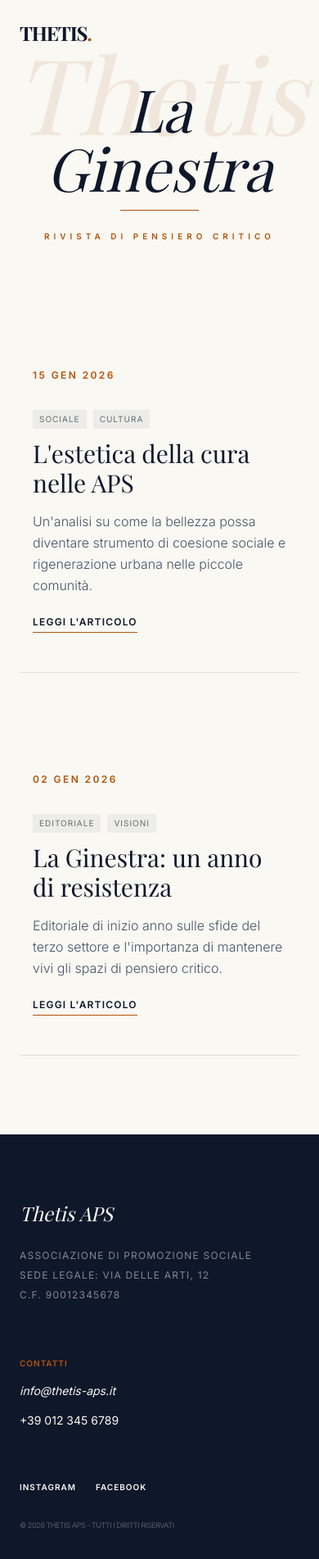
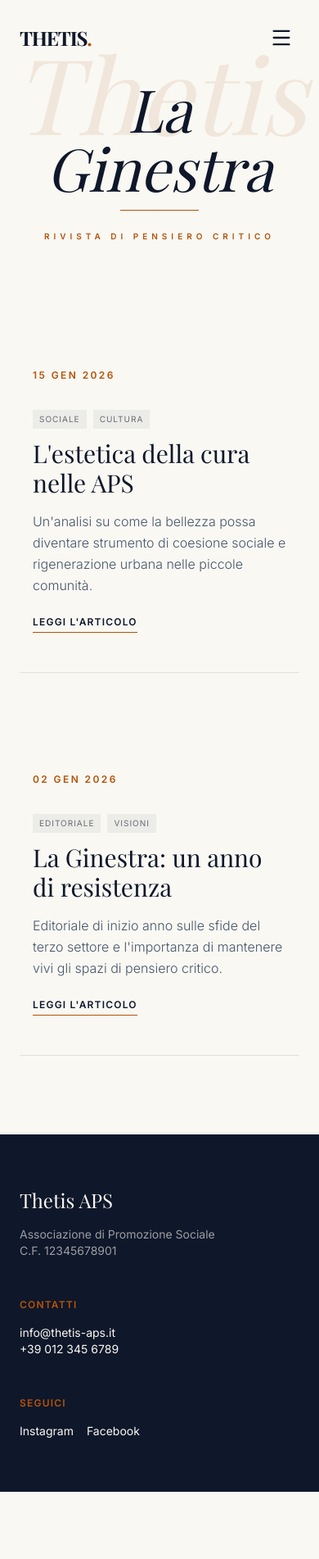
Before and after one commit to alessiopizzi258/thetis-web, a React (Vite) app: page /articoli in a window 390 px wide. Shown: the top 1902 px of the page at 82% size. After the commit the page ends 1820 px from the top, so only its background shows below. Built offline with nearby package versions, Linux system fonts and the light colour scheme; a web font is replaced by a local one.

Commit message:
modifica componenti

```diff
--- a/src/App.jsx
+++ b/src/App.jsx
@@ -1,97 +1,22 @@
-import { BrowserRouter as Router, Routes, Route, Link, useLocation } from 'react-router-dom';
-import { useState, useEffect } from 'react';
+import { BrowserRouter as Router, Routes, Route } from 'react-router-dom';
 
-// Import delle pagine (Assicurati che i percorsi siano corretti)
+// Import Layout (Assicurati che i nomi dei file siano corretti)
+import Header from './components/layout/Header';
+import Footer from './components/layout/Footer';
+
+// Import Pagine
 import Home from './pages/Home';
 import Visioni from './pages/Visioni';
 import Articoli from './pages/Articoli';
 import ChiSiamo from './pages/ChiSiamo';
 import Programmazione from './pages/Programmazione';
 
-// Componente Header con gestione stato Active e Mobile Menu
-const Header = () => {
-  const location = useLocation();
-  const [isScrolled, setIsScrolled] = useState(false);
-
-  // Effetto per cambiare background allo scroll
-  useEffect(() => {
-    const handleScroll = () => setIsScrolled(window.scrollY > 50);
-    window.addEventListener('scroll', handleScroll);
-    return () => window.removeEventListener('scroll', handleScroll);
-  }, []);
-
-  const navLinks = [
-    { name: 'Home', path: '/' },
-    { name: 'Visioni', path: '/visioni' },
-    { name: 'Articoli', path: '/articoli' },
-    { name: 'Programmazione', path: '/programmazione' },
-    { name: 'Chi Siamo', path: '/chi-siamo' },
-  ];
-
-  return (
-    <header className={`fixed w-full z-50 transition-all duration-500 ${
-      isScrolled ? 'bg-ivory/95 backdrop-blur-md py-4 shadow-sm' : 'bg-transparent py-6'
-    }`}>
-      <nav className="max-w-7xl mx-auto px-6 flex justify-between items-center">
-        <Link to="/" className="text-2xl font-serif font-bold tracking-tighter text-midnight">
-          THETIS<span className="text-gold-custom">.</span>
-        </Link>
-
-        <div className="hidden md:flex space-x-10">
-          {navLinks.map((link) => (
-            <Link
-              key={link.path}
-              to={link.path}
-              className={`text-[10px] uppercase tracking-[0.2em] font-bold transition-colors hover:text-gold-custom ${
-                location.pathname === link.path ? 'text-gold-custom' : 'text-midnight/70'
-              }`}
-            >
-              {link.name}
-            </Link>
-          ))}
-        </div>
-      </nav>
-    </header>
-  );
-};
-
-// Componente Footer Istituzionale
-const Footer = () => (
-  <footer className="bg-midnight text-ivory py-20 px-6">
-    <div className="max-w-7xl mx-auto grid grid-cols-1 md:grid-cols-3 gap-16">
-      <div>
-        <h3 className="text-2xl font-serif italic mb-6">Thetis APS</h3>
-        <p className="text-xs opacity-50 leading-loose uppercase tracking-widest">
-          Associazione di Promozione Sociale<br />
-          Sede Legale: Via delle Arti, 12<br />
-          C.F. 90012345678
-        </p>
-      </div>
-      <div className="flex flex-col space-y-4">
-        <span className="text-gold-custom tracking-widest text-[10px] font-bold uppercase">Contatti</span>
-        <a href="mailto:info@thetis-aps.it" className="text-sm hover:text-gold-custom transition-colors italic">info@thetis-aps.it</a>
-        <p className="text-sm">+39 012 345 6789</p>
-      </div>
-      <div className="md:text-right flex flex-col justify-between">
-        <div className="space-x-6 text-[10px] uppercase tracking-widest font-bold">
-          <a href="#" className="hover:text-gold-custom">Instagram</a>
-          <a href="#" className="hover:text-gold-custom">Facebook</a>
-        </div>
-        <p className="text-[9px] opacity-30 uppercase tracking-tighter mt-8 md:mt-0">
-          © 2026 Thetis APS - Tutti i diritti riservati
-        </p>
-      </div>
-    </div>
-  </footer>
-);
-
 function App() {
   return (
     <Router>
-      <div className="flex flex-col min-h-screen">
+      <div className="flex flex-col min-h-screen bg-ivory">
         <Header />
 
-        {/* Main Content Area */}
         <main className="flex-grow">
           <Routes>
             <Route path="/" element={<Home />} />
--- a/src/components/layout/Header.jsx
+++ b/src/components/layout/Header.jsx
@@ -7,21 +7,14 @@ const Header = () => {
   const [isScrolled, setIsScrolled] = useState(false);
   const [mobileMenuOpen, setMobileMenuOpen] = useState(false);
 
-  // 1. Gestione Scroll per background e colori
   useEffect(() => {
     const handleScroll = () => setIsScrolled(window.scrollY > 50);
     window.addEventListener('scroll', handleScroll);
     return () => window.removeEventListener('scroll', handleScroll);
   }, []);
 
-  // Chiude il menu mobile al cambio pagina
+  // Chiude il menu mobile quando si cambia pagina
   useEffect(() => setMobileMenuOpen(false), [location]);
-
-  // 2. Logica Colore: Se siamo in Home (con hero blu) e non abbiamo scrollato, il testo è BIANCO
-  // Se abbiamo scrollato o siamo in altre pagine, il testo è BLU NOTTE (midnight)
-  const isHomePage = location.pathname === '/';
-  const textColor = (isHomePage && !isScrolled) ? 'text-ivory' : 'text-midnight';
-  const logoColor = (isHomePage && !isScrolled) ? 'text-ivory' : 'text-midnight';
 
   const navLinks = [
     { name: 'Home', path: '/' },
@@ -31,23 +24,30 @@ const Header = () => {
     { name: 'Chi Siamo', path: '/chi-siamo' },
   ];
 
+  // LOGICA COLORE: Sulle pagine con sfondo blu (Home e Chi Siamo),
+  // se non abbiamo scrollato, il testo deve essere bianco (ivory).
+  const isDarkPage = location.pathname === '/' || location.pathname === '/chi-siamo';
+  const useWhiteText = isDarkPage && !isScrolled;
+
+  const textColor = useWhiteText ? 'text-ivory' : 'text-midnight';
+  const logoColor = useWhiteText ? 'text-ivory' : 'text-midnight';
+
   return (
     <header className={`fixed w-full z-[100] transition-all duration-500 ${
-      isScrolled ? 'bg-ivory/95 backdrop-blur-md py-4 shadow-md' : 'bg-transparent py-6'
+      isScrolled ? 'bg-ivory/95 backdrop-blur-md py-4 shadow-sm' : 'bg-transparent py-6'
     }`}>
       <nav className="max-w-7xl mx-auto px-6 flex justify-between items-center">
-        {/* LOGO */}
-        <Link to="/" className={`text-2xl font-serif font-bold tracking-tighter transition-colors ${logoColor}`}>
+        <Link to="/" className={`text-2xl font-serif font-bold tracking-tighter transition-colors duration-500 ${logoColor}`}>
           THETIS<span className="text-gold-custom">.</span>
         </Link>
 
-        {/* DESKTOP MENU */}
+        {/* Menu Desktop */}
         <div className="hidden md:flex space-x-10">
           {navLinks.map((link) => (
             <Link
               key={link.path}
               to={link.path}
-              className={`text-[10px] uppercase tracking-[0.2em] font-bold transition-colors hover:text-gold-custom ${
+              className={`text-[10px] uppercase tracking-[0.2em] font-bold transition-colors duration-500 hover:text-gold-custom ${
                 location.pathname === link.path ? 'text-gold-custom' : textColor
               }`}
             >
@@ -56,28 +56,28 @@ const Header = () => {
           ))}
         </div>
 
-        {/* MOBILE TOGGLE */}
+        {/* Bottone Mobile (Hamburger) */}
         <button
-          className="md:hidden p-2 transition-colors"
+          className="md:hidden p-2 z-[110]"
           onClick={() => setMobileMenuOpen(!mobileMenuOpen)}
         >
           {mobileMenuOpen ? (
             <X className="text-midnight" size={28} />
           ) : (
-            <Menu className={textColor} size={28} />
+            <Menu className={`${textColor} transition-colors duration-500`} size={28} />
           )}
         </button>
       </nav>
 
-      {/* MOBILE MENU OVERLAY */}
-      <div className={`fixed inset-0 bg-ivory z-[-1] flex flex-col items-center justify-center space-y-8 transition-transform duration-500 md:hidden ${
-        mobileMenuOpen ? 'translate-y-0' : '-translate-y-full'
+      {/* Overlay Menu Mobile */}
+      <div className={`fixed inset-0 bg-ivory z-[105] flex flex-col items-center justify-center space-y-8 transition-all duration-500 md:hidden ${
+        mobileMenuOpen ? 'opacity-100 visible' : 'opacity-0 invisible pointer-events-none'
       }`}>
         {navLinks.map((link) => (
           <Link
             key={link.path}
             to={link.path}
-            className={`text-xl uppercase tracking-[0.3em] font-serif italic ${
+            className={`text-2xl uppercase tracking-[0.3em] font-serif italic ${
               location.pathname === link.path ? 'text-gold-custom' : 'text-midnight'
             }`}
           >
@@ -88,3 +88,5 @@ const Header = () => {
     </header>
   );
 };
+
+export default Header;
```
